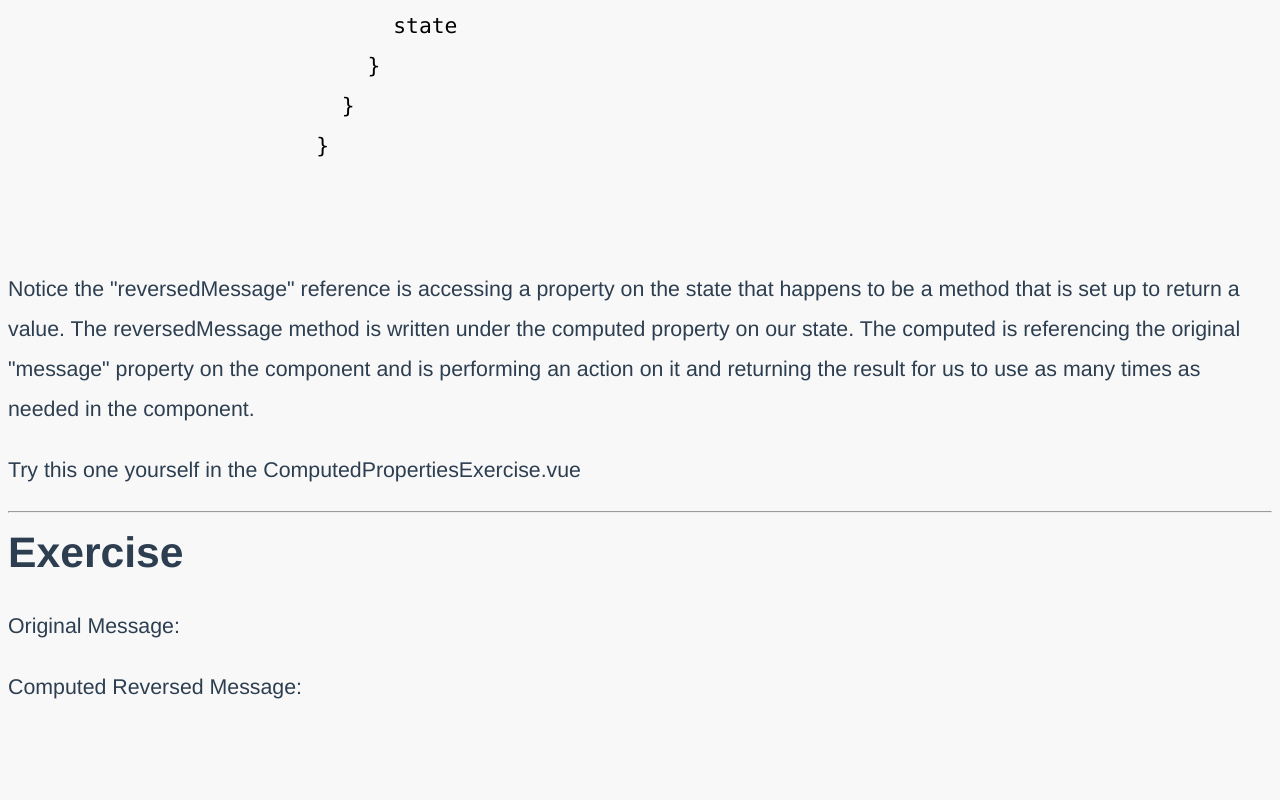
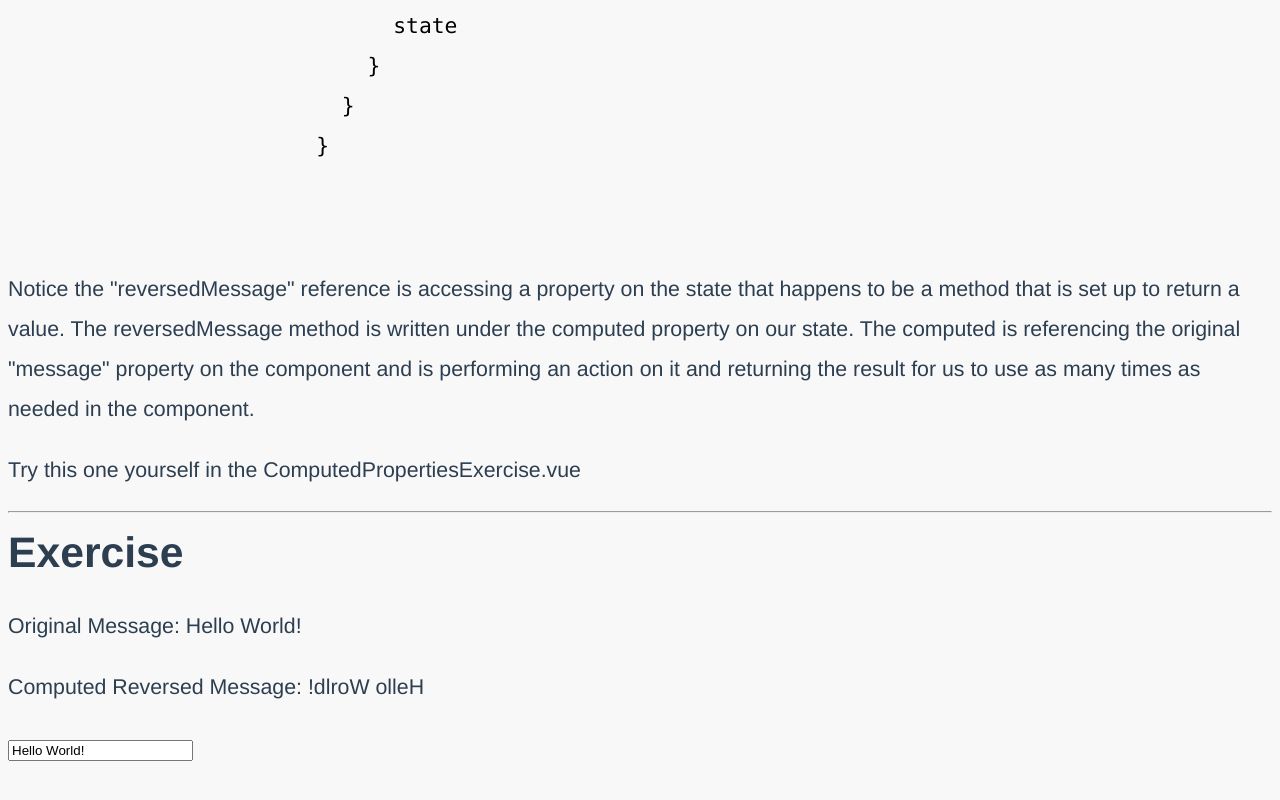
Before and after one commit to ElvisKurtovic/vue-playground, a Vue app: page /#/computed-properties in a window 1280 px wide. Shown: the part 989-1789 px from the top of the page. Built offline with nearby package versions, Linux system fonts and the light colour scheme; what vue-prism would draw is missing.

Commit message:
finished conditionals

```diff
--- a/src/components/ComputedPropertiesExercise.vue
+++ b/src/components/ComputedPropertiesExercise.vue
@@ -4,8 +4,9 @@
       <div class="col-12">
         <div class="border p-1">
           <div class="reverse-message">
-            <p>Original Message: {{}}</p>
-            <p>Computed Reversed Message: {{}}</p>
+            <p>Original Message: {{state.message}}</p>
+            <p>Computed Reversed Message: {{state.reversedMessage}}</p>
+            <input v-model="state.message">
           </div>
         </div>
       </div>
@@ -22,10 +23,11 @@ export default {
     const state = reactive({
       // After getting this to work, challenge yourself to add an input field and bind message to it, so as you type the messag gets reversed!
       message: "Hello World!",
-      reversedMessage: computed(() => {
-        // all computed properties must return a value, what do you want this one to return?
-        return "";
-      }),
+      reversedMessage: computed(() =>state.message.split("").reverse().join(''))
+      // {
+      //   // all computed properties must return a value, what do you want this one to return?
+      //   return "";
+      // }),
     });
     return {
       state,
--- a/src/components/ConditionalRenderingExercise.vue
+++ b/src/components/ConditionalRenderingExercise.vue
@@ -10,7 +10,7 @@
             screen.
           </p>
           <!-- add code to element below -->
-          <div class="player-card text-center">
+          <div class="player-card text-center" v-if="true">
             <div>
               <img :src="state.player.photo" />
             </div>
@@ -38,7 +38,7 @@
             toggle the value to true to get it to show up again.
           </p>
           <!-- add code to element below -->
-          <div class="player-card text-center">
+          <div class="player-card text-center" v-if="state.showPlayer">
             <div>
               <img :src="state.player.photo" />
             </div>
@@ -67,23 +67,23 @@
             to add another condition.
           </p>
           <!-- v-if comparing grade and 90 -->
-          <div>
+          <div v-if="state.grade >= 90">
             <p>The grade is 'A'.</p>
           </div>
           <!-- v-else-if comparing grade and 80 -->
-          <div>
+          <div v-else-if="state.grade >= 80">
             <p>The grade is 'B'.</p>
           </div>
           <!-- v-else-if comparing grade and 70 -->
-          <div>
+          <div v-else-if="state.grade >= 70">
             <p>The grade is 'C'.</p>
           </div>
           <!-- v-else-if comparing grade and 60 -->
-          <div>
+          <div v-else-if="state.grade >= 60">
             <p>The grade is 'D'.</p>
           </div>
           <!-- v-else to display if all the others fail -->
-          <div>
+          <div v-else>
             <p>The grade is 'F'.</p>
           </div>
         </div>
@@ -93,7 +93,7 @@
             Change the v-if directive to a v-show on the "player-card" element
             below.
           </p>
-          <div class="player-card text-center area" v-show="state.player.id">
+          <div class="player-card text-center area" v-show="state.player.name">
             <div>
               <img :src="state.player.photo" />
             </div>
@@ -129,7 +129,9 @@ export default {
   setup() {
     const state = reactive({
       //add a property to toggle the player-card here.
+      showPlayer: true,
       //add a property to set the number value here.
+      grade: 50,
       player: {
         photo: "https://robohash.org/D$",
         name: "D$",
```
